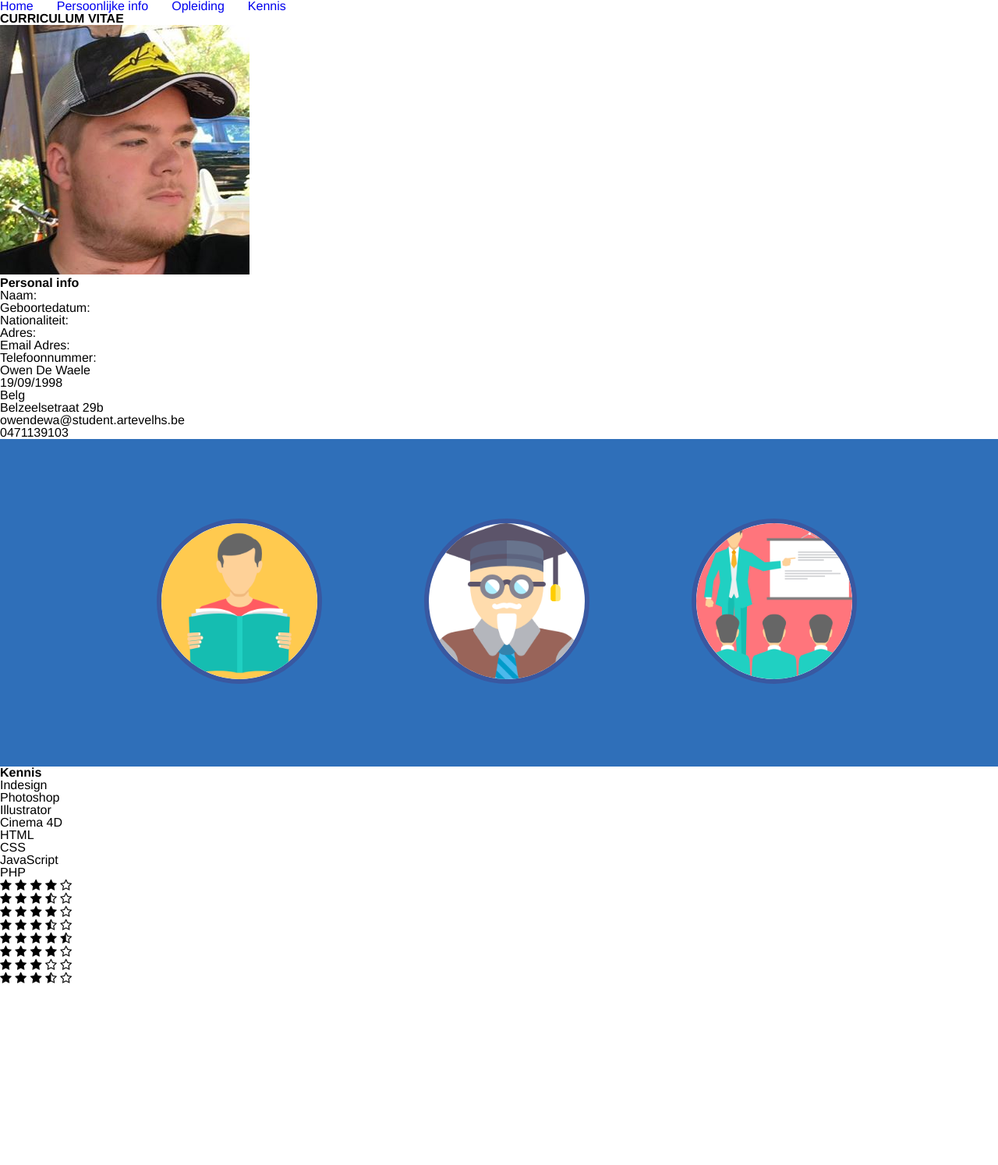
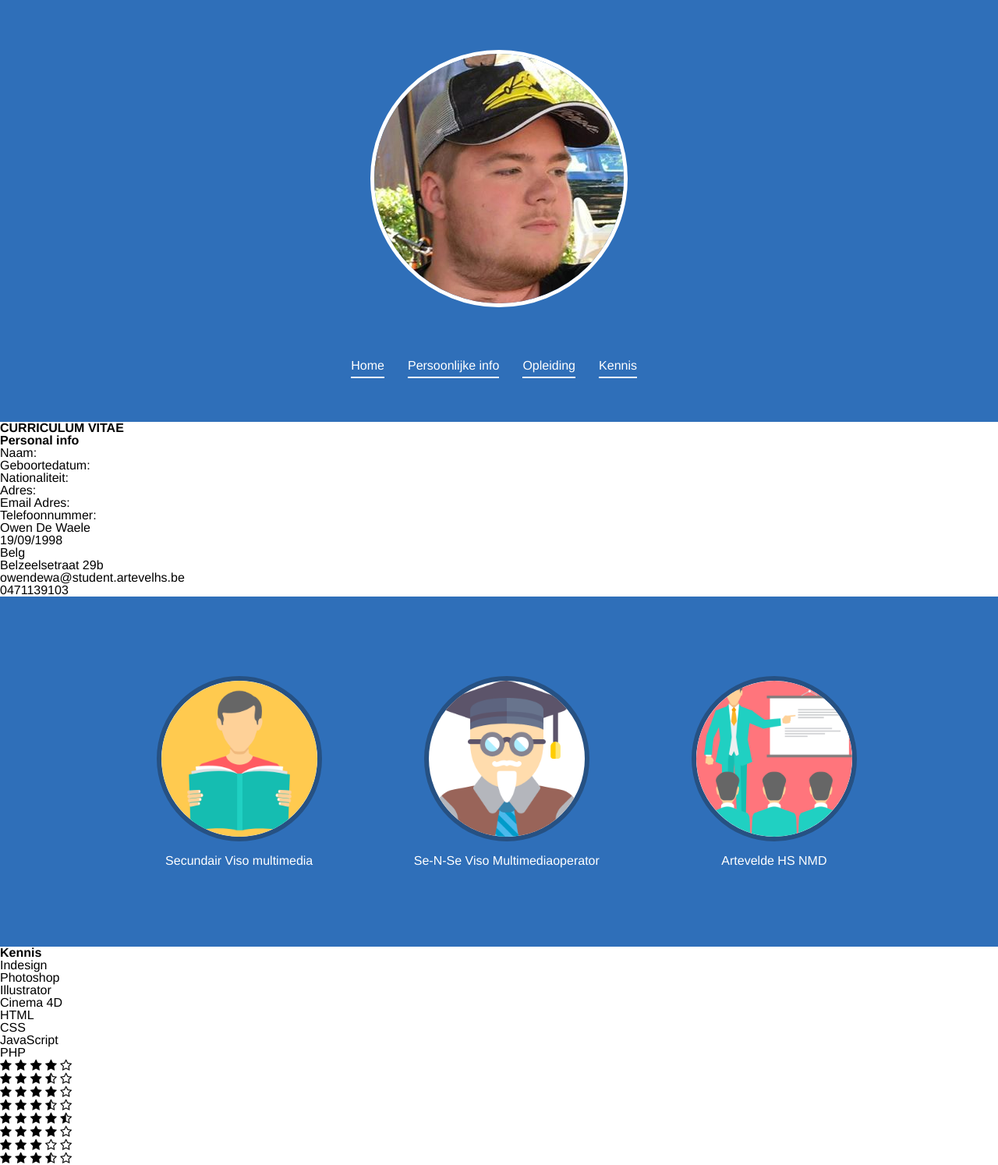
Before and after one commit to gdm-1718-owendewa/1718-nmd1, a plain HTML site: page index.html in a window 1280 px wide. Shown: the whole page at 78% size. Before the commit the page ends 1263 px from the top, so only its background shows below. Drawn offline with nearby package versions, Linux system fonts and the light colour scheme.

Commit message:
javascript for hovre effect on links

```diff
--- a/css/styles.css
+++ b/css/styles.css
@@ -4,13 +4,23 @@ body{
     overflow-x:hidden;
     font-family: helvetica , 'sans-serif';
     font-size:14px;
+    box-sizing: border-box;
+
 }
 #container{
     max-width:1920px;
     width:100%;
     margin:0px auto;
 }
+#container header{
+    background-color:#2f6fb9;
+}
+#container header nav {
+    padding-bottom:5%;
+
+}
 #container header nav ul{
+    padding-top:5%;
 
 }
 #container header nav ul li{
@@ -19,9 +29,20 @@ body{
 }
 #container header ul li a{
     text-decoration:none;
+    color:#fff;
+    margin-right:1%;
+    border-bottom:2px solid #fff;
+    padding-bottom:0.5%;
+    transition:0.5s;
+}
+#container header ul li a:hover{
+    padding-bottom:1%;
+    border-bottom:2px solid orange;
+    color:orange;
 }
 #container header nav ul li+li{
-    margin-left:2%;
+    padding-left:1%;
+
 }
 .roundedImage{
     border-radius:50%;
@@ -41,6 +62,22 @@ body{
     text-align: center;
 }
 #opleiding .educationSegment img{
-    border:6px solid #3958A1;
+    border:6px solid #265183;
     background-color:#fff;
 }
+#imagebox{
+    text-align:center;
+    box-sizing:border-box;
+
+}
+#imagebox #foto{
+    box-sizing:border-box;
+    border-radius: 50%;
+    margin-top:5%;
+    border:5px solid #fff;
+    transition:0.5s;
+}
+.educationText{
+    color:#fff;
+    padding-top:5%;
+}
--- a/index.html
+++ b/index.html
@@ -14,19 +14,22 @@
     <div id="container">
             <header>
                     <nav>
-                        <ul>
-                            <li><a href="index.html">Home</a></li>
-                            <li><a href="#infobox">Persoonlijke info</a></li>
-                            <li><a href="#opleiding">Opleiding</a></li>
-                            <li><a href="#knowledge">Kennis</a></li>
-                        </ul>
+                        <div id="imagebox">
+                         <img src="images/ik.jpg" alt="foto van mezelf" id="foto">
+
+                         <ul>
+                             <li><a href="index.html" onmouseover="border()" onmouseout="normalImg()">Home</a></li>
+                             <li><a href="#pinfo" onmouseover="border()" onmouseout="normalImg()">Persoonlijke info</a></li>
+                             <li><a href="#opleiding" onmouseover="border()" onmouseout="normalImg()">Opleiding</a></li>
+                             <li><a href="#knowledge" onmouseover="border()" onmouseout="normalImg()">Kennis</a></li>
+                         </ul>
+                        </div>
+
                     </nav>
                 </header>
         <h1>CURRICULUM VITAE</h1>
 
-        <div id="imagebox">
-             <img src="images/ik.jpg" alt="foto van mezelf" id="foto">
-        </div>
+
         <div id="infobox">
             <div id="left">
                 <div id="contentboxleft">
@@ -56,15 +59,15 @@
                     <div id="opleiding" class="clearfix">
                             <div class="educationSegment">
                                 <img src="images/reading.png" class="roundedImage">
-                                <p></p>
+                                <p class="educationText">Secundair Viso multimedia</p>
                             </div>
                             <div class="educationSegment">
                                 <img src="images/professor.png" class="roundedImage">
-                                <p></p>
+                                <p class="educationText"> Se-N-Se Viso Multimediaoperator</p>
                             </div>
                             <div class="educationSegment">
                                 <img src="images/presentation.png" class="roundedImage">
-                                <p></p>
+                                <p class="educationText"> Artevelde HS NMD</p>
                             </div>
 
                             </div>
--- a/js/main.js
+++ b/js/main.js
@@ -22,15 +22,18 @@ $('a[href*="#"]')
         }, 1000, function() {
           // Callback after animation
           // Must change focus!
-          var $target = $(target);
-          $target.focus();
-          if ($target.is(":focus")) { // Checking if the target was focused
-            return false;
-          } else {
-            $target.attr('tabindex','-1'); // Adding tabindex for elements not focusable
-            $target.focus(); // Set focus again
-          };
+
         });
       }
     }
   });
+
+  function border(){
+    document.getElementById('foto').style.border = "5px solid orange";
+    document.getElementById('foto').style.transform = "rotate(8deg)";
+  }
+  function normalImg(){
+    document.getElementById('foto').style.border = "5px solid #fff";
+    document.getElementById('foto').style.transform = "rotate(0deg)";
+
+  }
```
